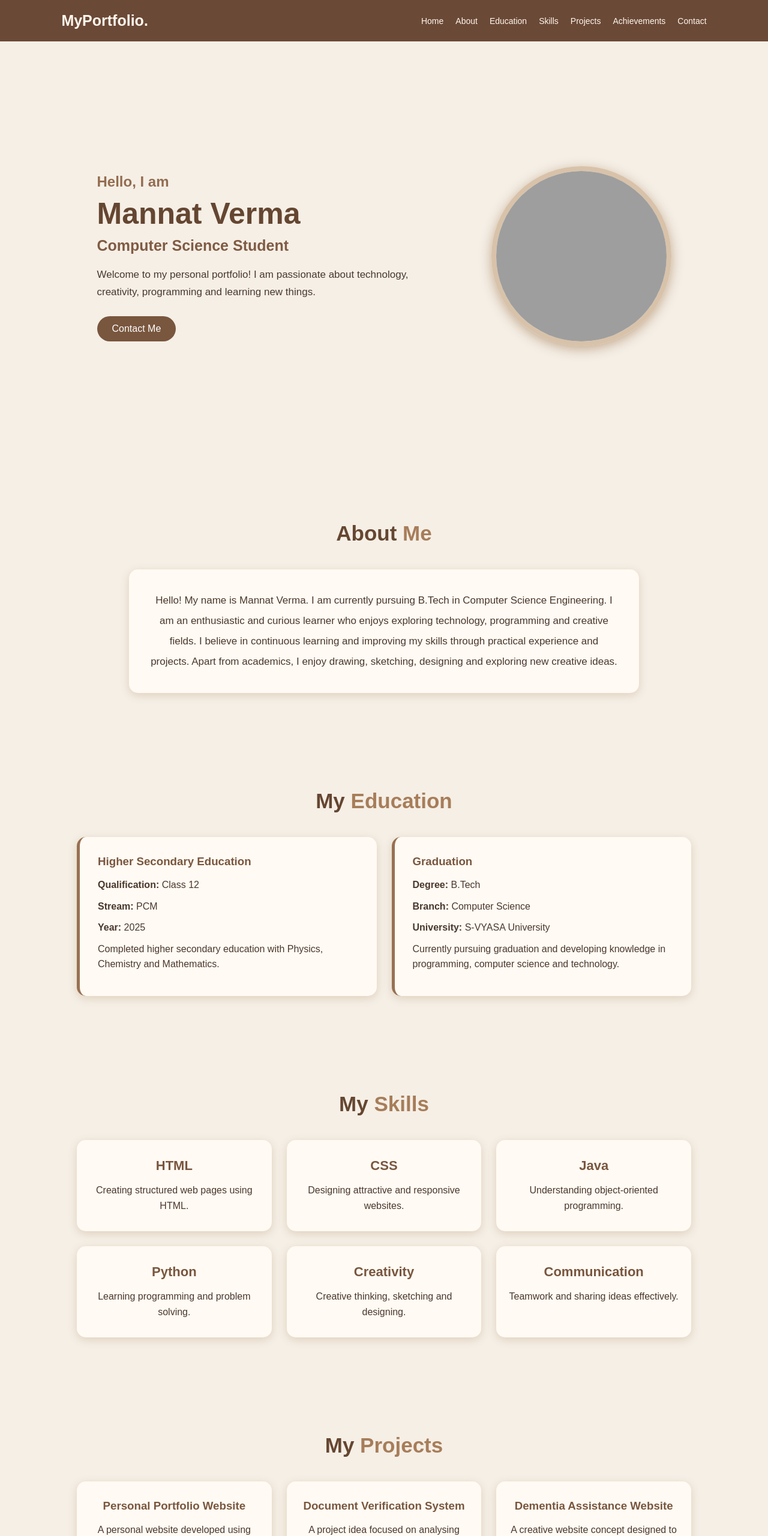
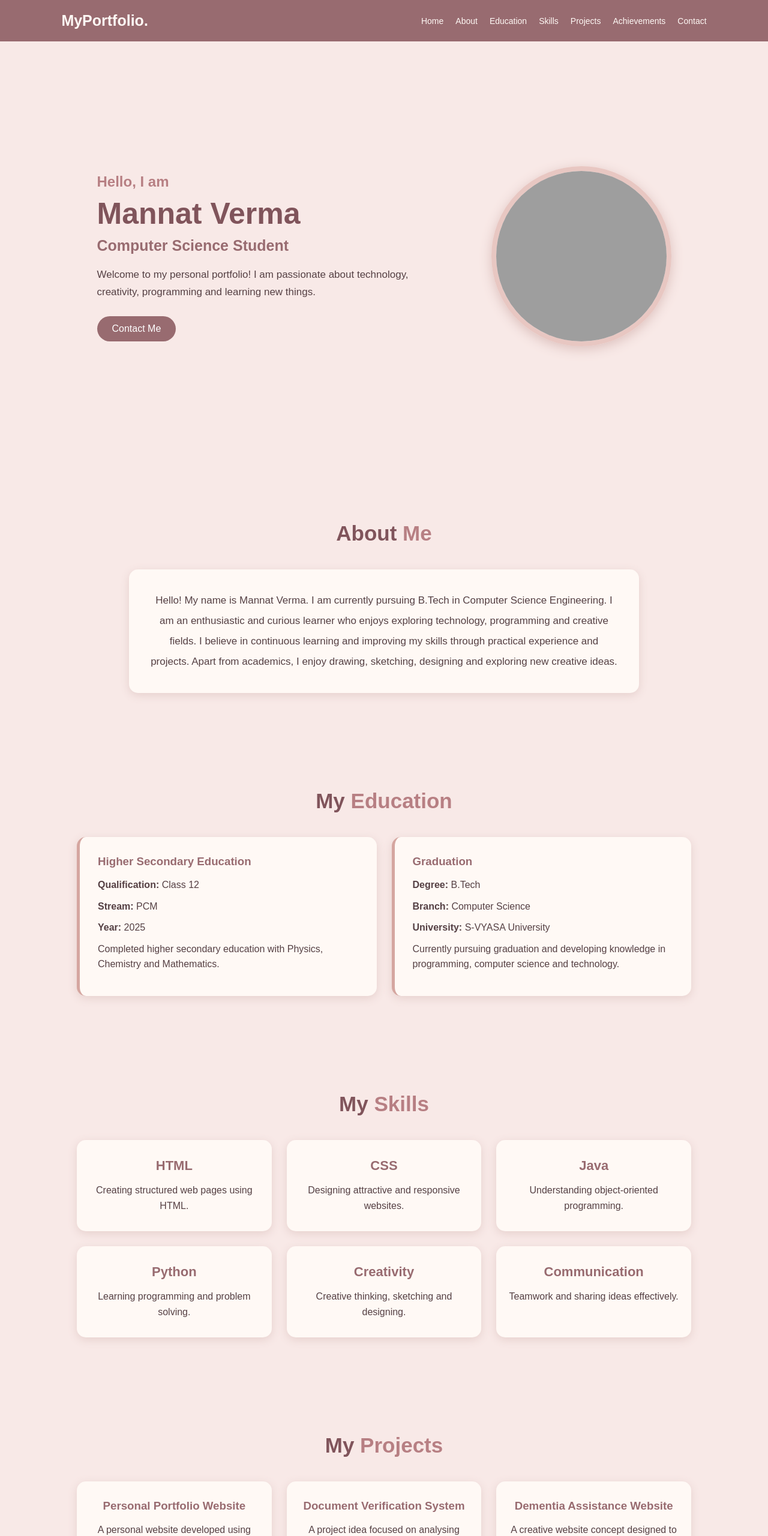
Before and after one commit to mannatvermaishere-web/Portfolio, a plain HTML site: page index.html in a window 1280 px wide. Shown: the top 2560 px of the page at 60% size. Drawn offline with Linux system fonts and the light colour scheme; grey boxes are pictures that could not be loaded.

Commit message:
Refactor color scheme in style.css
Updated background and text colors for various elements in the CSS file to enhance visual appeal.

```diff
--- a/style.css
+++ b/style.css
@@ -10,8 +10,8 @@
 }
 
 body {
-    background-color: #f5efe6;
-    color: #49382e;
+    background-color: #F8E9E7;
+    color: #554044;
 }
 
 
@@ -22,14 +22,14 @@ body {
     justify-content: space-between;
     align-items: center;
     padding: 20px 8%;
-    background-color: #6b4937;
+    background-color: #986B70;
     position: sticky;
     top: 0;
     z-index: 100;
 }
 
 .logo {
-    color: #fff8ed;
+    color: #FFF9F5;
     font-size: 25px;
 }
 
@@ -40,14 +40,14 @@ body {
 }
 
 .navbar ul li a {
-    color: #fff8ed;
+    color: #FFF9F5;
     text-decoration: none;
     font-size: 14px;
     transition: 0.3s;
 }
 
 .navbar ul li a:hover {
-    color: #d9bfa5;
+    color: #F1CECA;
 }
 
 
@@ -68,19 +68,19 @@ body {
 
 .home-content h3 {
     font-size: 24px;
-    color: #936c50;
+    color: #B77F83;
 }
 
 .home-content h1 {
     font-size: 50px;
-    color: #654631;
+    color: #80545B;
     margin: 10px 0;
 }
 
 .home-content h2 {
     font-size: 25px;
     margin-bottom: 20px;
-    color: #805b43;
+    color: #986B70;
 }
 
 .home-content p {
@@ -94,8 +94,8 @@ body {
     height: 300px;
     object-fit: cover;
     border-radius: 50%;
-    border: 8px solid #d8c2a9;
-    box-shadow: 0 5px 20px #c3aa91;
+    border: 8px solid #E8C7C2;
+    box-shadow: 0 5px 20px #DCC0BD;
 }
 
 
@@ -104,7 +104,7 @@ body {
 .btn {
     display: inline-block;
     padding: 12px 25px;
-    background-color: #79563e;
+    background-color: #986B70;
     color: white;
     text-decoration: none;
     border-radius: 25px;
@@ -112,7 +112,7 @@ body {
 }
 
 .btn:hover {
-    background-color: #503725;
+    background-color: #70484F;
     transform: translateY(-3px);
 }
 
@@ -127,11 +127,11 @@ body {
 .heading {
     font-size: 35px;
     margin-bottom: 40px;
-    color: #654631;
+    color: #80545B;
 }
 
 .heading span {
-    color: #a77d59;
+    color: #B77F83;
 }
 
 
@@ -141,9 +141,9 @@ body {
     max-width: 850px;
     margin: auto;
     padding: 35px;
-    background-color: #fffaf3;
+    background-color: #FFF9F5;
     border-radius: 15px;
-    box-shadow: 0 4px 15px #dfd0bd;
+    box-shadow: 0 4px 15px #E6D0CD;
 }
 
 .about-content p {
@@ -161,16 +161,16 @@ body {
 }
 
 .education-box {
-    background-color: #fffaf3;
+    background-color: #FFF9F5;
     padding: 30px;
     border-radius: 15px;
-    border-left: 5px solid #987052;
-    box-shadow: 0 4px 15px #dfd0bd;
+    border-left: 5px solid #D5A6A0;
+    box-shadow: 0 4px 15px #E6D0CD;
     text-align: left;
 }
 
 .education-box h3 {
-    color: #79563e;
+    color: #986B70;
     margin-bottom: 15px;
 }
 
@@ -189,20 +189,20 @@ body {
 }
 
 .skill-box {
-    background-color: #fffaf3;
+    background-color: #FFF9F5;
     padding: 30px 20px;
     border-radius: 15px;
-    box-shadow: 0 4px 15px #dfd0bd;
+    box-shadow: 0 4px 15px #E6D0CD;
     transition: 0.3s;
 }
 
 .skill-box:hover {
     transform: translateY(-8px);
-    background-color: #eadbc9;
+    background-color: #F1DAD7;
 }
 
 .skill-box h3 {
-    color: #79563e;
+    color: #986B70;
     margin-bottom: 15px;
     font-size: 22px;
 }
@@ -221,10 +221,10 @@ body {
 }
 
 .project-box {
-    background-color: #fffaf3;
+    background-color: #FFF9F5;
     padding: 30px 20px;
     border-radius: 15px;
-    box-shadow: 0 4px 15px #dfd0bd;
+    box-shadow: 0 4px 15px #E6D0CD;
     transition: 0.3s;
 }
 
@@ -233,7 +233,7 @@ body {
 }
 
 .project-box h3 {
-    color: #79563e;
+    color: #986B70;
     margin-bottom: 15px;
 }
 
@@ -251,14 +251,14 @@ body {
 }
 
 .achievement-box {
-    background-color: #fffaf3;
+    background-color: #FFF9F5;
     padding: 30px 20px;
     border-radius: 15px;
-    box-shadow: 0 4px 15px #dfd0bd;
+    box-shadow: 0 4px 15px #E6D0CD;
 }
 
 .achievement-box h3 {
-    color: #79563e;
+    color: #986B70;
     margin-bottom: 15px;
 }
 
@@ -272,10 +272,10 @@ body {
 .contact-container {
     max-width: 600px;
     margin: auto;
-    background-color: #fffaf3;
+    background-color: #FFF9F5;
     padding: 35px;
     border-radius: 15px;
-    box-shadow: 0 4px 15px #dfd0bd;
+    box-shadow: 0 4px 15px #E6D0CD;
 }
 
 .contact-container p {
@@ -287,8 +287,8 @@ body {
 /* Footer */
 
 footer {
-    background-color: #6b4937;
-    color: #fff8ed;
+    background-color: #986B70;
+    color: #FFF9F5;
     text-align: center;
     padding: 25px;
     line-height: 2;
```
